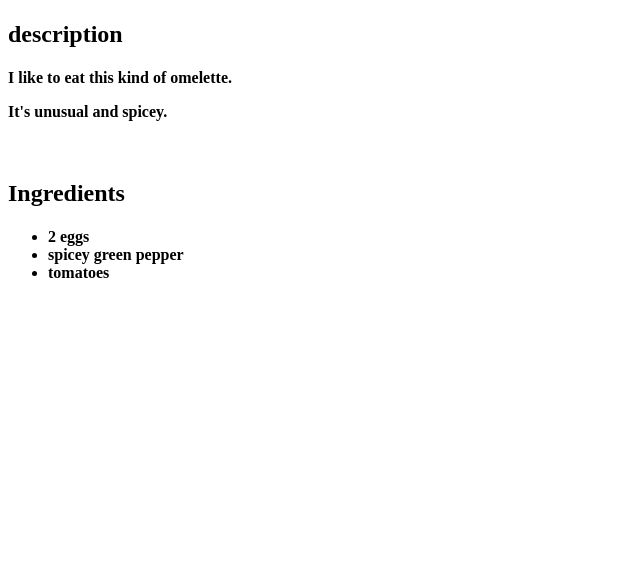
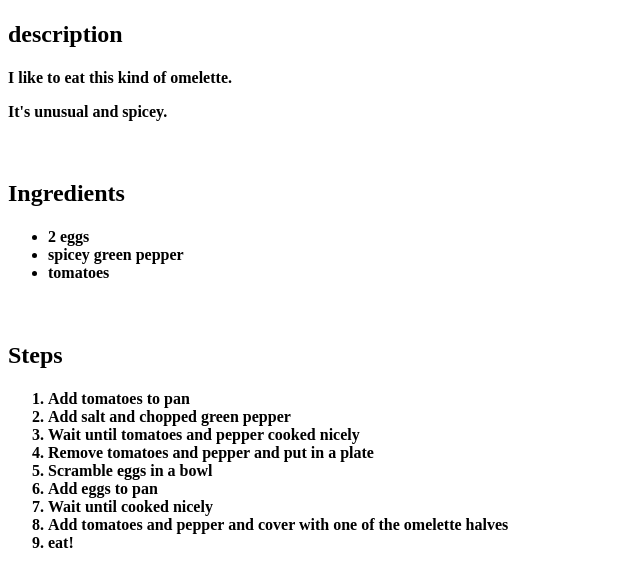
Before and after one commit to tomabulash/odin-recipes, a plain HTML site: page recipes/tomato_filled_omelette.html in a window 1280 px wide. Shown: the part 99-686 px from the top of the page, without its empty margins (0-640 px from the left). Drawn offline with Linux system fonts and the light colour scheme.

Commit message:
add ingredients ol

```diff
--- a/recipes/tomato_filled_omelette.html
+++ b/recipes/tomato_filled_omelette.html
@@ -24,6 +24,21 @@
             <li>tomatoes</li>
         </ul>
     </h4>
+    <br>
+    <h2>Steps</h2>
+    <h4>
+        <ol>
+            <li>Add tomatoes to pan</li>
+            <li>Add salt and chopped green pepper</li>
+            <li>Wait until tomatoes and pepper cooked nicely</li>
+            <li>Remove tomatoes and pepper and put in a plate</li>
+            <li>Scramble eggs in a bowl</li>
+            <li>Add eggs to pan</li>
+            <li>Wait until cooked nicely</li>
+            <li>Add tomatoes and pepper and cover with one of the omelette halves</li>
+            <li>eat!</li>
+        </ol>
+    </h4>
 
 </body>
 </html>
```
